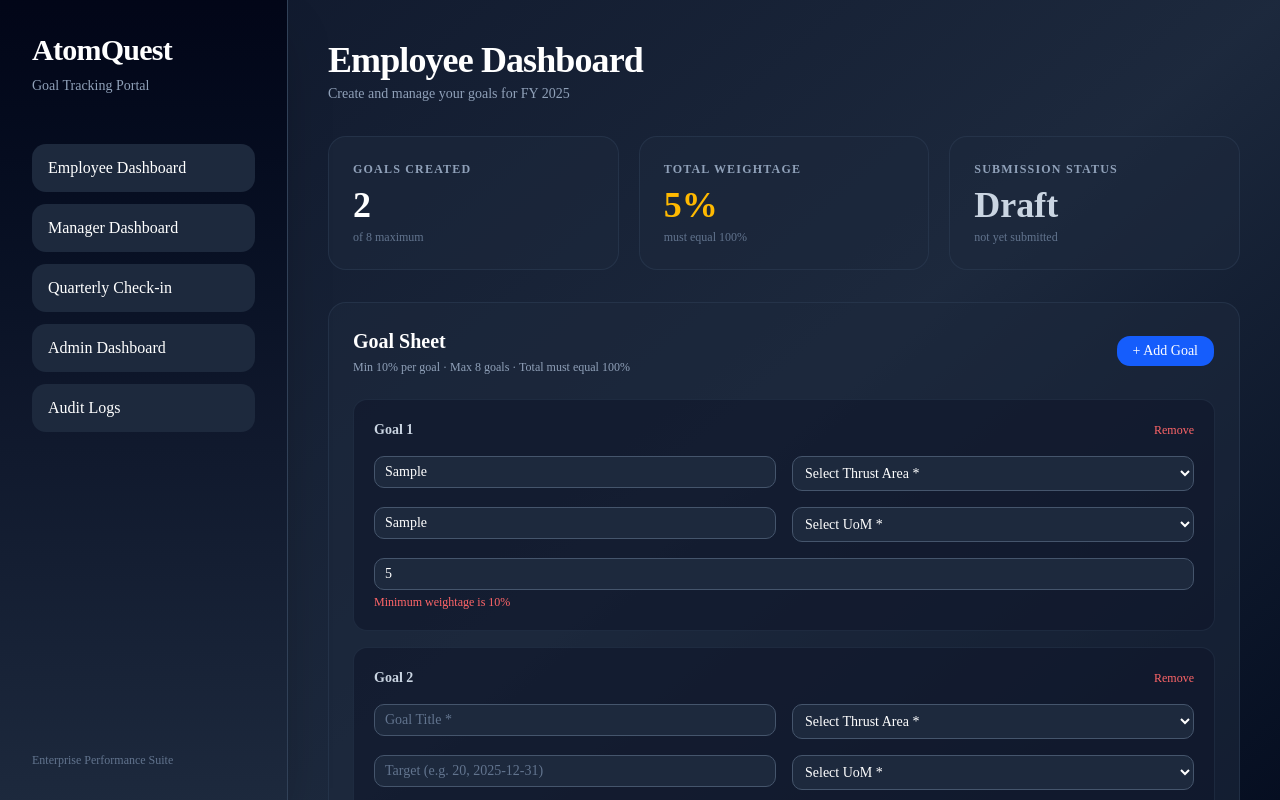
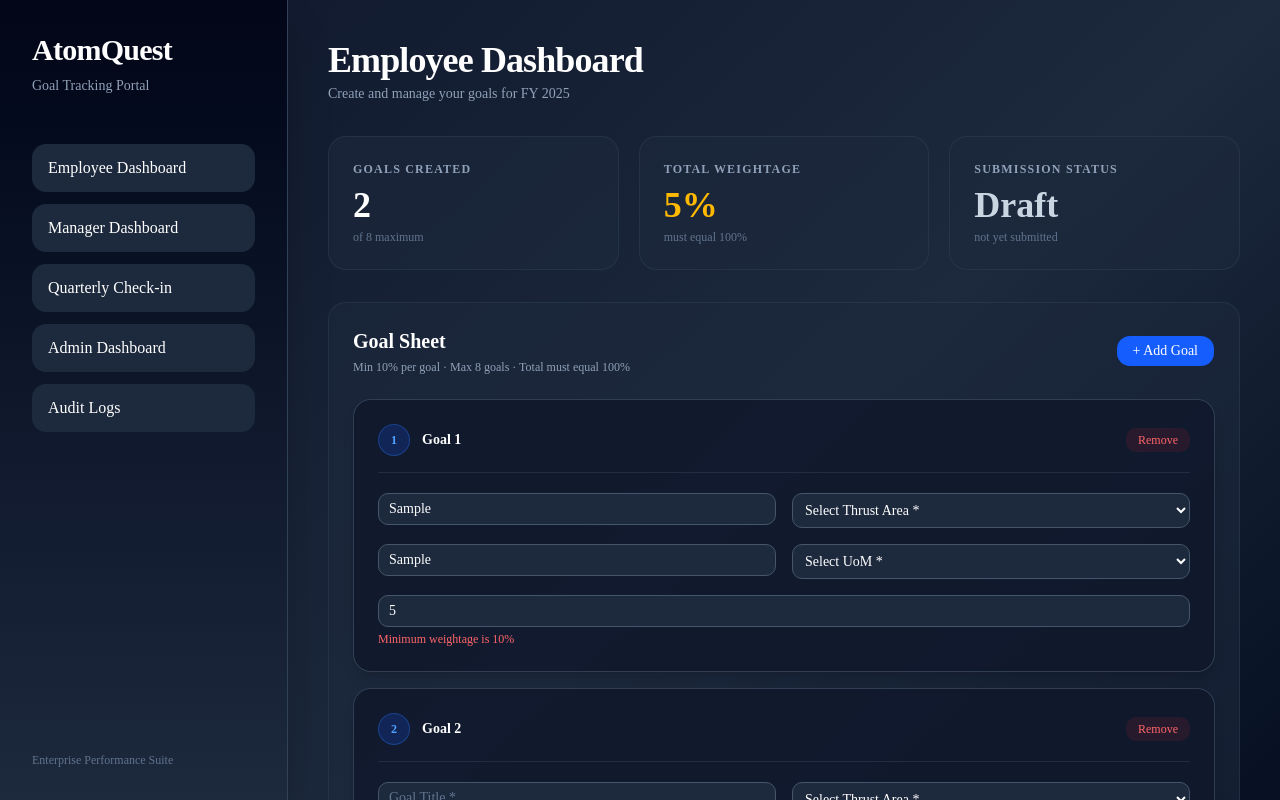
Before and after one commit to Techno-cod/goal-tracking-portal, a Next.js app: page /dashboard in a window 1280 px wide. Both pictures are taken after typing "Sample", "Sample", "5" into the empty fields and a click on the button "+ Add Goal". Shown: the top 800 px of the page. Built offline with nearby package versions, Linux system fonts and the light colour scheme.

Commit message:
Complete premium dark dashboard UI

```diff
--- a/app/dashboard/page.tsx
+++ b/app/dashboard/page.tsx
@@ -108,22 +108,31 @@ export default function DashboardPage() {
               {goals.map((goal, index) => (
                 <div
   key={index}
-                  className="bg-slate-900/60 border border-slate-700/40 rounded-xl p-5"
+  className="bg-slate-900/80 border border-slate-600/60 rounded-2xl p-6 shadow-lg"
 >
-                  <div className="flex justify-between items-center mb-4">
-                    <span className="text-slate-300 text-sm font-semibold">
+  <div className="flex justify-between items-center mb-5 pb-4 border-b border-slate-700/50">
+    <div className="flex items-center gap-3">
+      <div className="w-8 h-8 rounded-full bg-blue-600/20 border border-blue-500/30 flex items-center justify-center text-blue-400 text-xs font-black">
+        {index + 1}
+      </div>
+      <span className="text-white text-sm font-bold">
         Goal {index + 1}
       </span>
+      {goal.thrustArea && (
+        <span className="bg-slate-700 text-slate-300 text-xs px-2 py-1 rounded-full">
+          {goal.thrustArea}
+        </span>
+      )}
+    </div>
     {!submitted && goals.length > 1 && (
       <button
         onClick={() => removeGoal(index)}
-                        className="text-red-400 text-xs hover:text-red-300 transition-colors"
+        className="text-red-400 text-xs hover:text-red-300 transition-colors bg-red-500/10 px-3 py-1 rounded-lg"
       >
         Remove
       </button>
     )}
   </div>
-
                   <div className="grid grid-cols-2 gap-4">
                     <Input
                       placeholder="Goal Title *"
```
Lines whose indentation alone changed are shown as unchanged.
